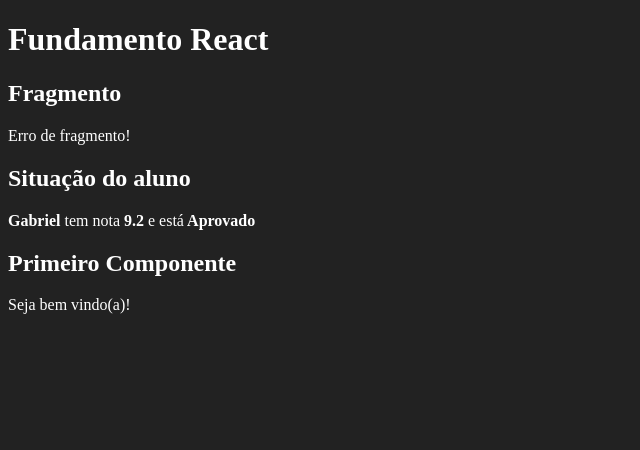
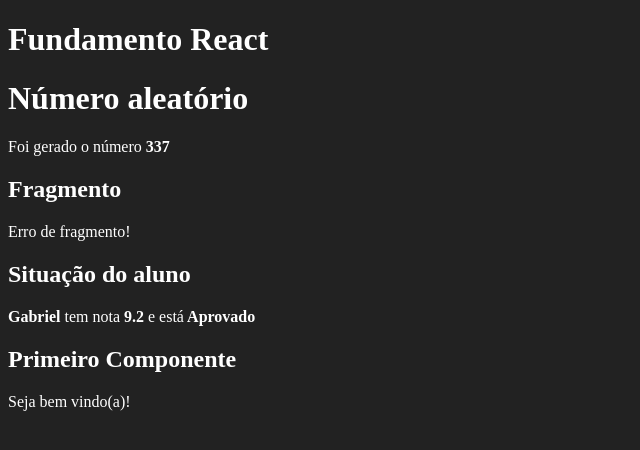
Before and after one commit to martinezmn/fundamentos-react, a React (Create React App) app: page / in a window 1280 px wide. Shown: the top 450 px of the page, without its empty margins (0-640 px from the left). Built offline with nearby package versions, Linux system fonts and the light colour scheme.

Commit message:
random number

```diff
--- a/src/App.jsx
+++ b/src/App.jsx
@@ -3,10 +3,12 @@
 import Primeiro from "./components/basicos/Primeiro"
 import ComParametro from "./components/basicos/ComParametro"
 import Fragmento from "./components/basicos/Fragmento"
+import Aleatorio from "./components/basicos/Aleatorio"
 
 export default props =>
     <div id="app">
         <h1>Fundamento React</h1>
+        <Aleatorio min={500} max={100} />
         <Fragmento />
         <ComParametro
             titulo="Situação do aluno"
--- /dev/null
+++ b/src/components/basicos/Aleatorio.jsx
@@ -0,0 +1,14 @@
+import React from "react"
+
+export default props => {
+    const { min, max } = props
+    const aleatorio = Math.floor(Math.random() * (max - min + 1)) + min
+    return (
+        <div>
+            <h1>Número aleatório</h1>
+            <p>
+                Foi gerado o número <strong>{aleatorio}</strong>
+            </p>
+        </div>
+    )
+}
```
